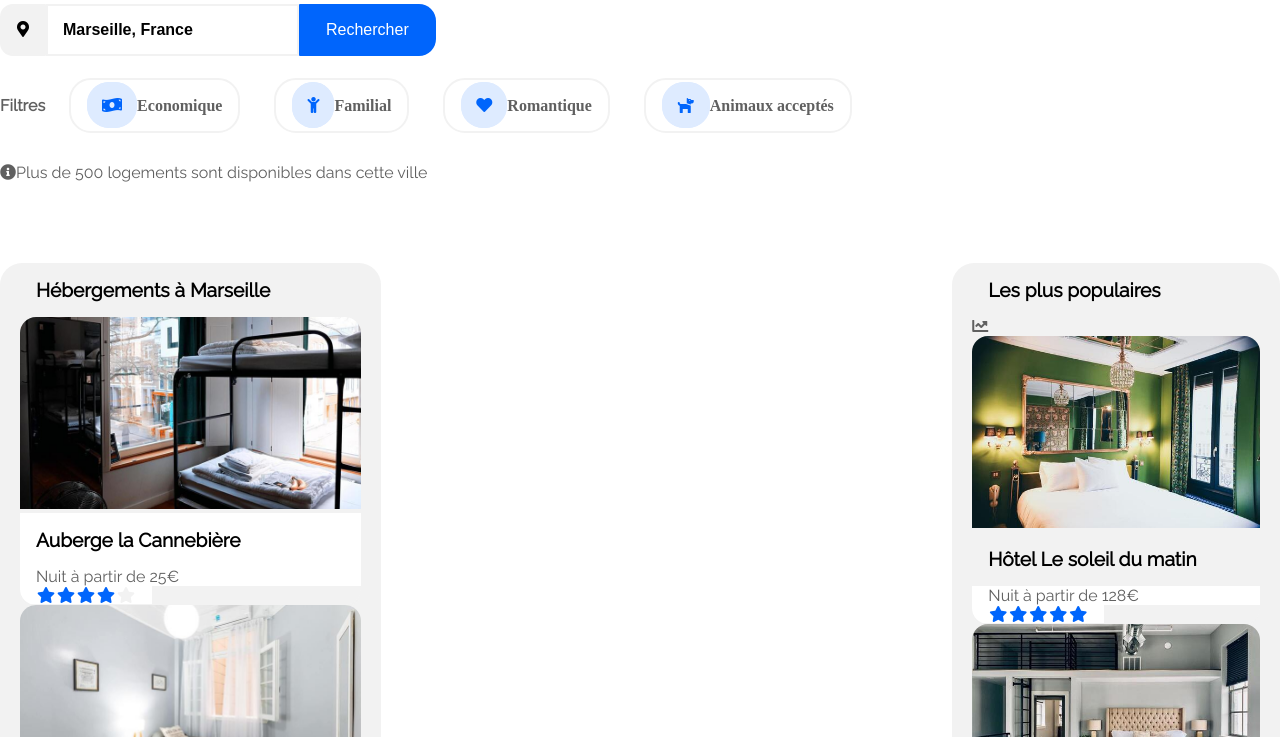
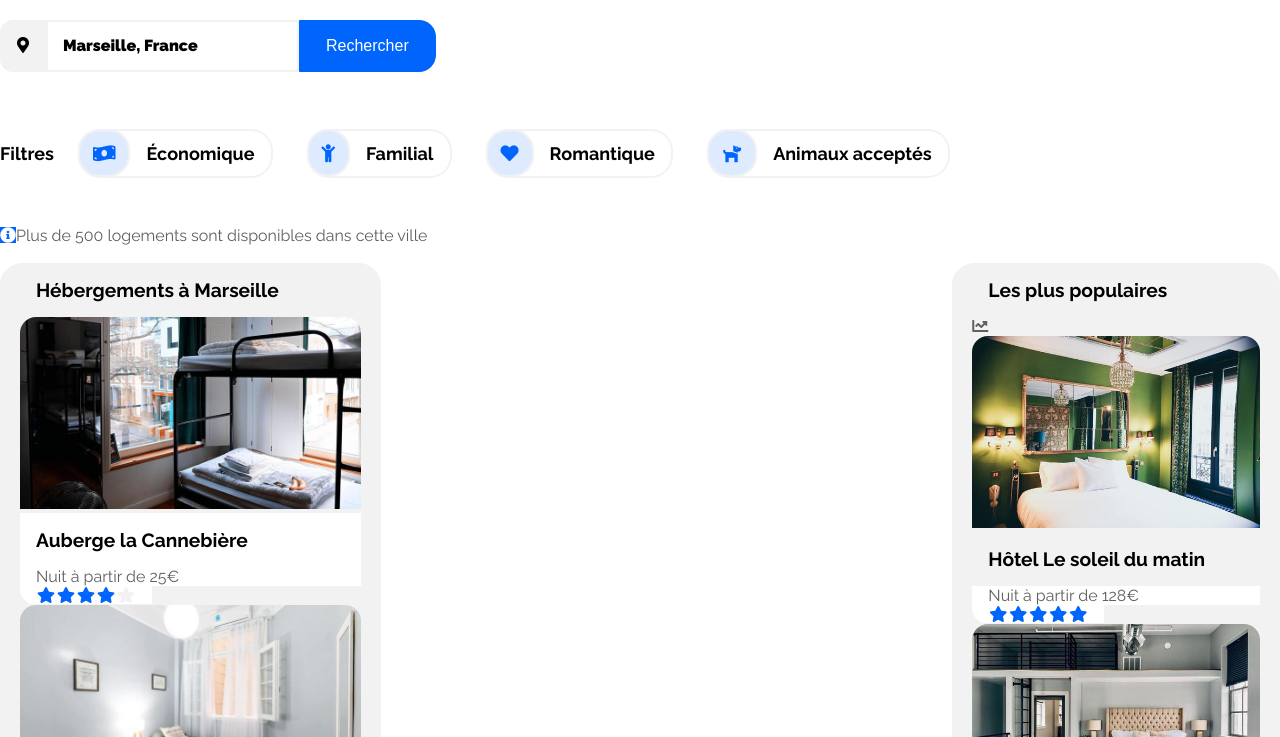
Before and after one commit to mayahartlieb/MayaHabchi_2_26012021, a plain HTML site: page index.html in a window 1280 px wide. Shown: the part 156-893 px from the top of the page. Drawn offline with Linux system fonts and the light colour scheme.

Commit message:
footer complete

```diff
--- a/css/newreservia.css
+++ b/css/newreservia.css
@@ -42,6 +42,8 @@ a {
 	text-decoration: none;
 	/*I want to change the color of my links to have the same color as the text */
 	color: #606060;
+	font-family: 'Raleway';
+
 
 }
 
@@ -68,6 +70,11 @@ h2{
 	font-weight: bold;
 }
 
+h3{
+	color: black;
+	font-size: large;
+	font-weight: bold;
+}
 
 p{
 	font-size: medium;
@@ -186,6 +193,7 @@ définir cinq selecteurs pour mes cinq zones*/
 
 #mainNav header h2{
 
+	padding-top: 1rem;
 	color: black;
 	font-weight: bold;
 	font-size: larger;
@@ -209,12 +217,17 @@ définir cinq selecteurs pour mes cinq zones*/
 	/*border: 2px solid blue;*/
 	padding-bottom: 3rem;
 	padding-top: 1rem;
+
 }
 
 #mainNav ul li a{
 
-	padding:1rem;
+	padding: 0.75rem 1rem 0.75rem 0; /* top, right, bottom, left */
 	margin-left:1.5rem;
+	font-family: 'Raleway', sans-serif;
+	color: black;
+	font-weight: bolder;
+	font-size: large;
 }
 
 
@@ -229,16 +242,27 @@ définir cinq selecteurs pour mes cinq zones*/
 
 }
 
-.fa-money-bill-wave:before, .fa-child:before, .fa-heart:before, .fa-heart:before, .fa-dog:before{
+.fa-money-bill-wave:before, .fa-child:before, .fa-heart:before, .fa-dog:before{
 
 	color: #0065fc;
-	padding-right: 12px;
 	background-color:#DEEBFF;
 	border-radius: 22px;
 	padding:13px;
-	border: 2px solid #DEEBFF;
+	border: 2px solid #F2F2F2;
+
 }
 
+.fa-money-bill-wave, .fa-child, .fa-heart, .fa-dog{
+
+	padding: 1rem 1rem 1rem 0;
+	font-weight: bolder;
+	color: black;
+}
+
+.fa:after, .far:after, .fas:after{
+
+	font-family: 'Raleway';
+}
 
 form.search-form button.search_icon{
 
@@ -269,6 +293,7 @@ form.search-form button.Rechercher{
 
 .search-form{
 
+	padding-bottom: 1rem;
 	display: inline-flex;
 }
 
@@ -284,15 +309,21 @@ form.search-form button.Rechercher{
 ::placeholder {
 
     color: black;
+	font-weight: bolder;
     opacity: 1; /* Firefox */
+	font-family: 'Raleway';
   }
 
 :-ms-input-placeholder { /* Internet Explorer 10-11 */
    color: black;
+   font-weight: bolder;
+   font-family: 'Raleway';
   }
 
 ::-ms-input-placeholder { /* Microsoft Edge */
    color: black;
+   font-weight: bolder;
+   font-family: 'Raleway';
   }
 
 
@@ -309,20 +340,28 @@ form.search-form button.Rechercher{
 }
 
 
-.button-group li.button{
-
-	margin-right: 2rem;
-}
-
 .button-group li a{
 
 	font-weight: bold!important;
-	border: 2px solid #f2f2f2;
+	border-top: 2px double #f2f2f2;
+	border-right: 2px double #f2f2f2;
+	border-bottom: 2px double #f2f2f2;
 	border-radius: 22px;
 	margin: 10px 10px 10px 0;
 	font-weight: bold;
 	padding-right: 5px;
 
+}
+
+.fa-info-circle:before{
+
+	background-color:#0065fc;
+	color: #ffffff;
+}
+
+#mainNav#text{
+	font-weight: bold;
+	color: black;
 }
 
 
--- a/index.html
+++ b/index.html
@@ -16,7 +16,10 @@
 
 <!-- Add icon library-->
 <link rel="stylesheet" href="https://cdnjs.cloudflare.com/ajax/libs/font-awesome/5.15.2/css/all.min.css" integrity="sha512-HK5fgLBL+xu6dm/Ii3z4xhlSUyZgTT9tuc/hSrtw6uzJOvgRr2a9jyxxT1ely+B+xFAmJKVSTbpM/CuL7qxO8w==" crossorigin="anonymous" />
-<link href="https://fonts.googleapis.com/css2?family=Raleway&display=swap" rel="stylesheet">
+<link rel="preconnect" href="https://fonts.gstatic.com">
+<link href="https://fonts.googleapis.com/css2?family=Raleway:ital,wght@0,100;0,200;0,300;0,400;0,500;0,600;0,700;0,800;0,900;1,100;1,200;1,300;1,400;1,500;1,600;1,700;1,800;1,900&display=swap" rel="stylesheet">
+
+
 
 
 <!--MY CSS STYLESHEET-->
@@ -86,14 +89,14 @@ notamment la largeur et de pouvoir les centrer (en css)-->
     <div class="container">
     <nav>
         <ul class="button-group">
-            <li><b>Filtres</b></li>
-            <li class="button1"><a href="#"><i class="fas fa-money-bill-wave">Economique</i></a></li>
-            <li class="button1"><a href="#"><i class="fas fa-child">Familial</i></a></li>
-            <li class="button1"><a href="#"><i class="fas fa-heart">Romantique</i></a></li>
-            <li class="button1"><a href="#"><i class="fas fa-dog">Animaux acceptés</i></a></li>
+            <li><h3>Filtres</h3></b></li>
+            <li class="button1"><a href="#"><i class="fas fa-money-bill-wave"></i>Économique</a></li>
+            <li class="button1"><a href="#"><i class="fas fa-child"></i>Familial</a></li>
+            <li class="button1"><a href="#"><i class="fas fa-heart"></i>Romantique</a></li>
+            <li class="button1"><a href="#"><i class="fas fa-dog"></i>Animaux acceptés</a></li>
         </ul>
     </nav>
-    <footer><i class="fas fa-info-circle"></i>Plus de 500 logements sont disponibles dans cette ville</footer>
+    <footer><p><i class="fas fa-info-circle"></i>Plus de 500 logements sont disponibles dans cette ville</p></footer>
     </div>   <!--END OF 2nd class row-->
 
 </section>    <!--END OF WRAPPER SECTION-->
```
